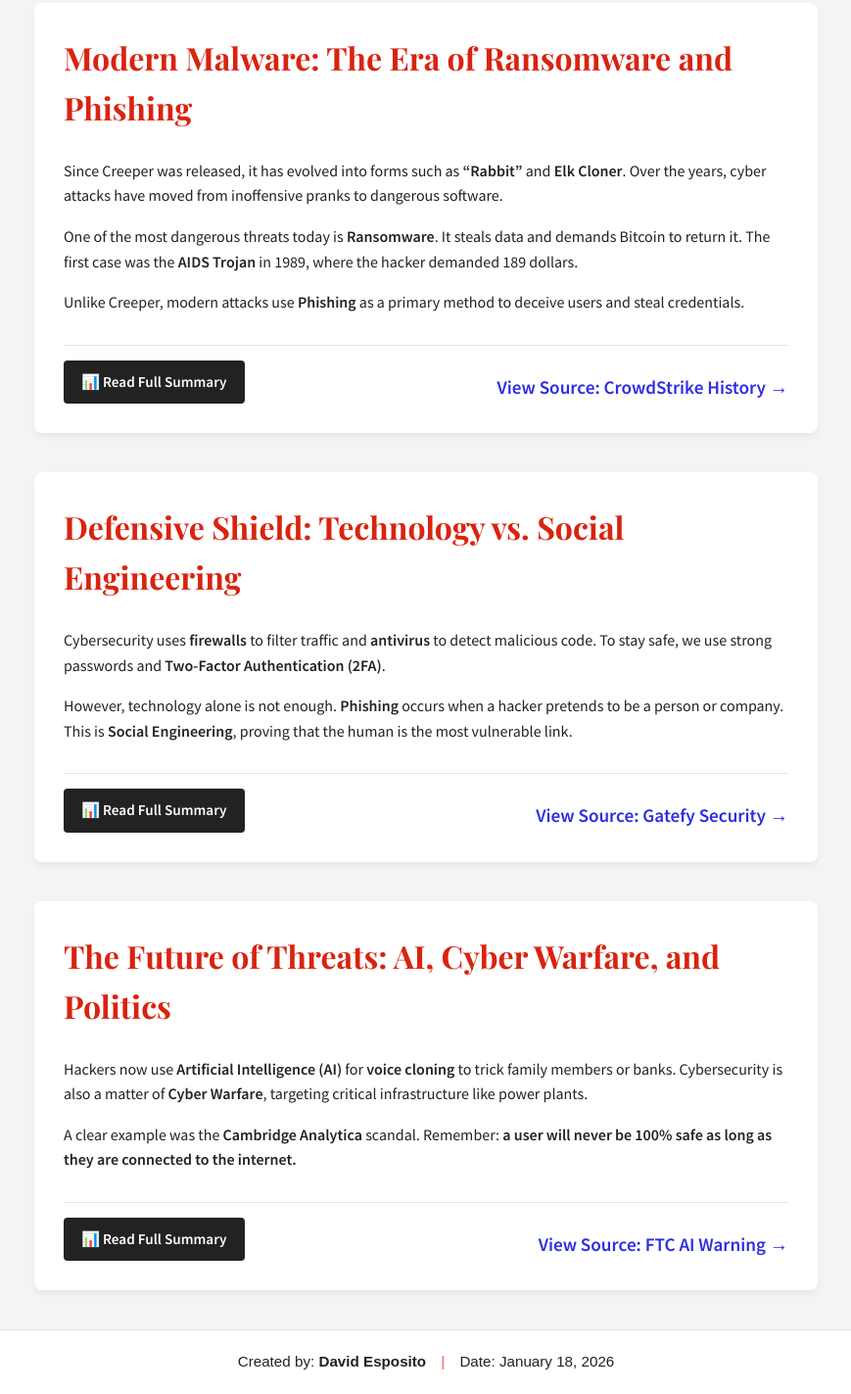
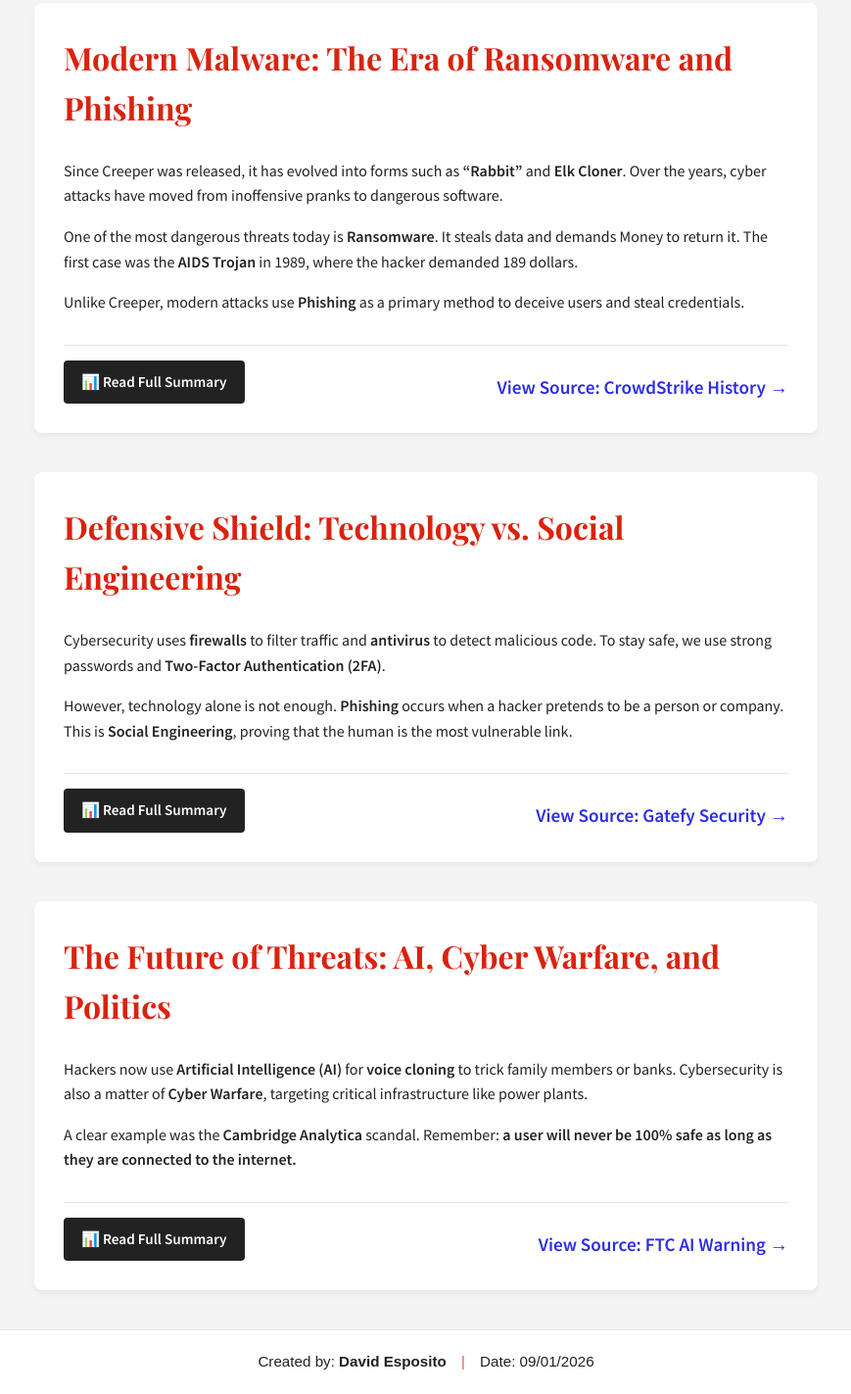
Before and after one commit to deividmng/blog, a plain HTML site: page index.html in a window 1280 px wide. Shown: the part 1109-2532 px from the top of the page at 98% size, without its empty margins (205-1074 px from the left). Drawn offline with nearby package versions, Linux system fonts and the light colour scheme.

Commit message:
change date

```diff
--- a/index.html
+++ b/index.html
@@ -69,7 +69,7 @@
             <article class="post">
                 <h2 class="post-title">Modern Malware: The Era of Ransomware and Phishing</h2>
                 <p>Since Creeper was released, it has evolved into forms such as <strong>“Rabbit”</strong> and <strong>Elk Cloner</strong>. Over the years, cyber attacks have moved from inoffensive pranks to dangerous software.</p>
-                <p>One of the most dangerous threats today is <strong>Ransomware</strong>. It steals data and demands Bitcoin to return it. The first case was the <strong>AIDS Trojan</strong> in 1989, where the hacker demanded 189 dollars.</p>
+                <p>One of the most dangerous threats today is <strong>Ransomware</strong>. It steals data and demands Money to return it. The first case was the <strong>AIDS Trojan</strong> in 1989, where the hacker demanded 189 dollars.</p>
                 <p>Unlike Creeper, modern attacks use <strong>Phishing</strong> as a primary method to deceive users and steal credentials.</p>
 
 
@@ -125,7 +125,7 @@
     <div class="footer-content">
         <p>Created by: <strong>David Esposito</strong></p>
         <p class="footer-divider">|</p>
-        <p>Date: <span id="current-date"></span></p>
+        <p>Date: <Span>09/01/2026</Span></p>
     </div>
 </footer>
 
```
